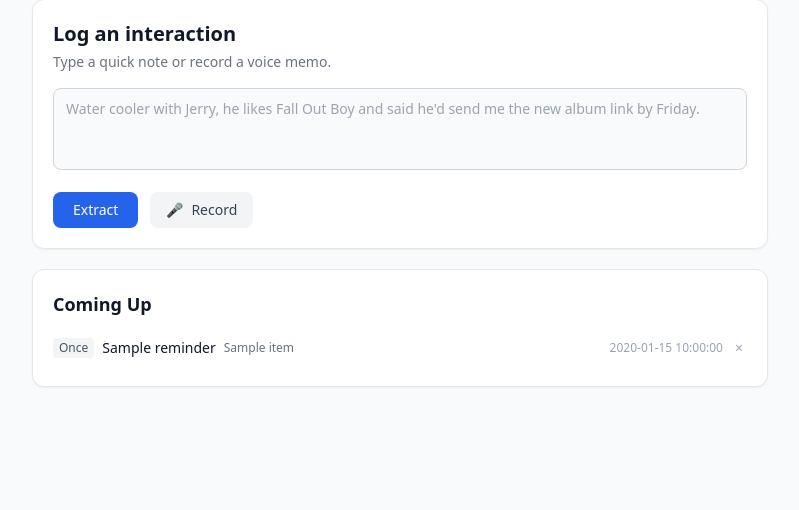
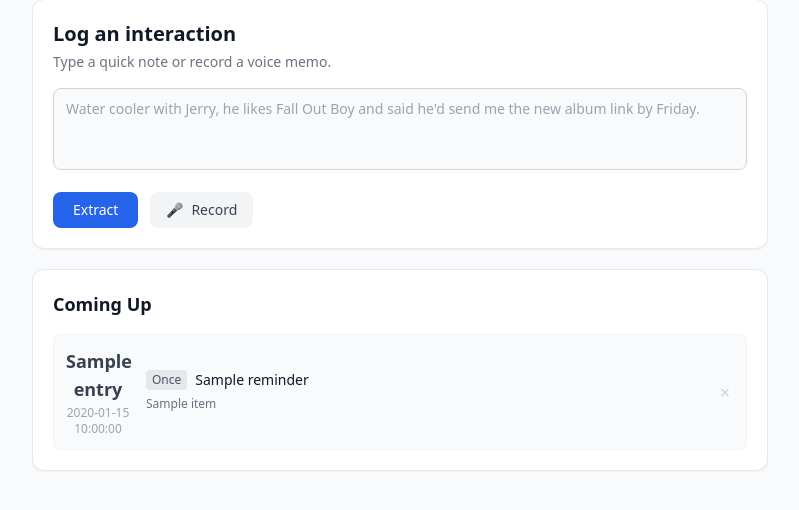
Before and after one commit to NebulaDrifter/REMI, a FastAPI app: template frontend/templates/capture.html in a window 1280 px wide. Shown: the part 82-592 px from the top of the page, without its empty margins (240-1039 px from the left). Run offline with FastAPI, Linux system fonts and the light colour scheme; the template is opened without the code that fills it: most values are stand-ins (such as "Sample title", 1, 10 or a date in 2020); parts of the project's set-up code (start-up, migrations or seed data) failed here and were passed over; some libraries are stand-ins or nearby versions.

Commit message:
Improve Coming Up panel: relative dates, card layout, always visible
Reminders now show "Today", "Tomorrow", "In 3 days", "Overdue" as
large bold labels with the raw date below. Cards replace inline rows.
Color-coded: blue for today, red for overdue. Person detail reminders
also get the improved card layout. Version 0.2.2.

```diff
--- a/api/routes/frontend.py
+++ b/api/routes/frontend.py
@@ -61,6 +61,30 @@ async def _enrich_people(people: list[Person], storage: StorageProvider) -> list
     return result
 
 
+def _relative_date_label(date_str: str) -> str:
+    """Convert a date string to a relative label like 'Today' or 'In 3 days'."""
+    from datetime import UTC, datetime
+
+    today = datetime.now(UTC).date()
+
+    if len(date_str) == 5:
+        month, day = int(date_str[:2]), int(date_str[3:5])
+        target = today.replace(month=month, day=day)
+        if target < today:
+            target = target.replace(year=today.year + 1)
+    else:
+        target = datetime.fromisoformat(date_str).date()
+
+    diff = (target - today).days
+    if diff < 0:
+        return "Overdue"
+    if diff == 0:
+        return "Today"
+    if diff == 1:
+        return "Tomorrow"
+    return f"In {diff} days"
+
+
 @router.get("/", response_class=HTMLResponse)
 async def capture_page(
     request: Request,
@@ -68,10 +92,17 @@ async def capture_page(
 ):
     """Capture screen — primary daily-use page with upcoming reminders."""
     upcoming = await storage.list_upcoming_reminders(days=7)
+    enriched = [
+        {
+            "item": item,
+            "label": _relative_date_label(item.reminder.date),
+        }
+        for item in upcoming
+    ]
     return templates.TemplateResponse(
         request,
         "capture.html",
-        {"active": "capture", "upcoming_reminders": upcoming},
+        {"active": "capture", "upcoming_reminders": enriched},
     )
 
 
--- a/core/version.py
+++ b/core/version.py
@@ -1,3 +1,3 @@
 """Single source of truth for REMI version."""
 
-VERSION = "0.2.1"
+VERSION = "0.2.2"
--- a/frontend/templates/capture.html
+++ b/frontend/templates/capture.html
@@ -40,35 +40,43 @@
 </div>
 
 <div class="bg-white dark:bg-gray-800 border border-gray-200 dark:border-gray-700 rounded-xl p-5 shadow-sm mt-5">
-    <h2 class="text-lg font-semibold mb-3">Coming Up</h2>
+    <h2 class="text-lg font-semibold mb-4">Coming Up</h2>
     {% if upcoming_reminders %}
-    <div class="space-y-1" id="upcoming-list">
-        {% for item in upcoming_reminders %}
-        <div class="flex items-center justify-between py-2 border-b border-gray-100 dark:border-gray-700 last:border-0">
-            <div class="flex items-center gap-2 min-w-0">
+    <div class="space-y-3" id="upcoming-list">
+        {% for entry in upcoming_reminders %}
+        {% set item = entry.item %}
+        {% set label = entry.label %}
+        <div class="flex items-center gap-4 p-3 rounded-lg bg-gray-50 dark:bg-gray-900/50 border border-gray-100 dark:border-gray-700">
+            <div class="flex-shrink-0 text-center w-16">
+                <span class="block text-lg font-bold {% if label == 'Today' %}text-blue-600 dark:text-blue-400{% elif label == 'Overdue' %}text-red-600 dark:text-red-400{% else %}text-gray-700 dark:text-gray-200{% endif %}">{{ label }}</span>
+                <span class="block text-xs text-gray-400 dark:text-gray-500 mt-0.5">{{ item.reminder.date }}</span>
+            </div>
+            <div class="flex-1 min-w-0">
+                <div class="flex items-center gap-2">
                     {% if item.reminder.recurrence == 'annual' %}
-                <span class="text-xs bg-purple-50 dark:bg-purple-900/30 text-purple-700 dark:text-purple-300 px-1.5 py-0.5 rounded flex-shrink-0">Annual</span>
+                    <span class="text-xs bg-purple-100 dark:bg-purple-900/40 text-purple-700 dark:text-purple-300 px-1.5 py-0.5 rounded font-medium">Annual</span>
                     {% else %}
-                <span class="text-xs bg-gray-100 dark:bg-gray-700 text-gray-600 dark:text-gray-400 px-1.5 py-0.5 rounded flex-shrink-0">Once</span>
+                    <span class="text-xs bg-gray-200 dark:bg-gray-700 text-gray-600 dark:text-gray-400 px-1.5 py-0.5 rounded font-medium">Once</span>
                     {% endif %}
                     <span class="text-sm font-medium truncate">{{ item.reminder.title }}</span>
-                <a href="/app/people/{{ item.reminder.person_id }}" class="text-xs text-gray-500 dark:text-gray-400 hover:text-blue-600 dark:hover:text-blue-400 flex-shrink-0">{{ item.person_name }}</a>
                 </div>
-            <div class="flex items-center gap-2 flex-shrink-0 ml-2">
-                <span class="text-xs text-gray-400 dark:text-gray-500">{{ item.reminder.date }}</span>
+                <a href="/app/people/{{ item.reminder.person_id }}" class="text-xs text-gray-500 dark:text-gray-400 hover:text-blue-600 dark:hover:text-blue-400 mt-0.5 inline-block">{{ item.person_name }}</a>
+            </div>
             <button
                 hx-patch="/api/reminders/{{ item.reminder.person_id }}/{{ item.reminder.reminder_id }}/dismiss"
                 hx-target="closest div.flex"
                 hx-swap="outerHTML"
-                    class="text-gray-400 hover:text-gray-600 dark:hover:text-gray-300 text-sm px-1"
+                class="text-gray-300 dark:text-gray-600 hover:text-gray-500 dark:hover:text-gray-400 text-lg flex-shrink-0 px-1"
                 title="Dismiss"
             >&times;</button>
-            </div>
         </div>
         {% endfor %}
     </div>
     {% else %}
-    <p class="text-sm text-gray-400 dark:text-gray-500">No upcoming reminders. Birthdays and important dates will appear here.</p>
+    <div class="text-center py-4">
+        <p class="text-sm text-gray-400 dark:text-gray-500">No upcoming reminders.</p>
+        <p class="text-xs text-gray-400 dark:text-gray-500 mt-1">Birthdays and important dates will appear here automatically.</p>
+    </div>
     {% endif %}
 </div>
 
```
Also changed, not shown: frontend/templates/person_detail.html (+14 -10 lines). Lines whose indentation alone changed are shown as unchanged.
